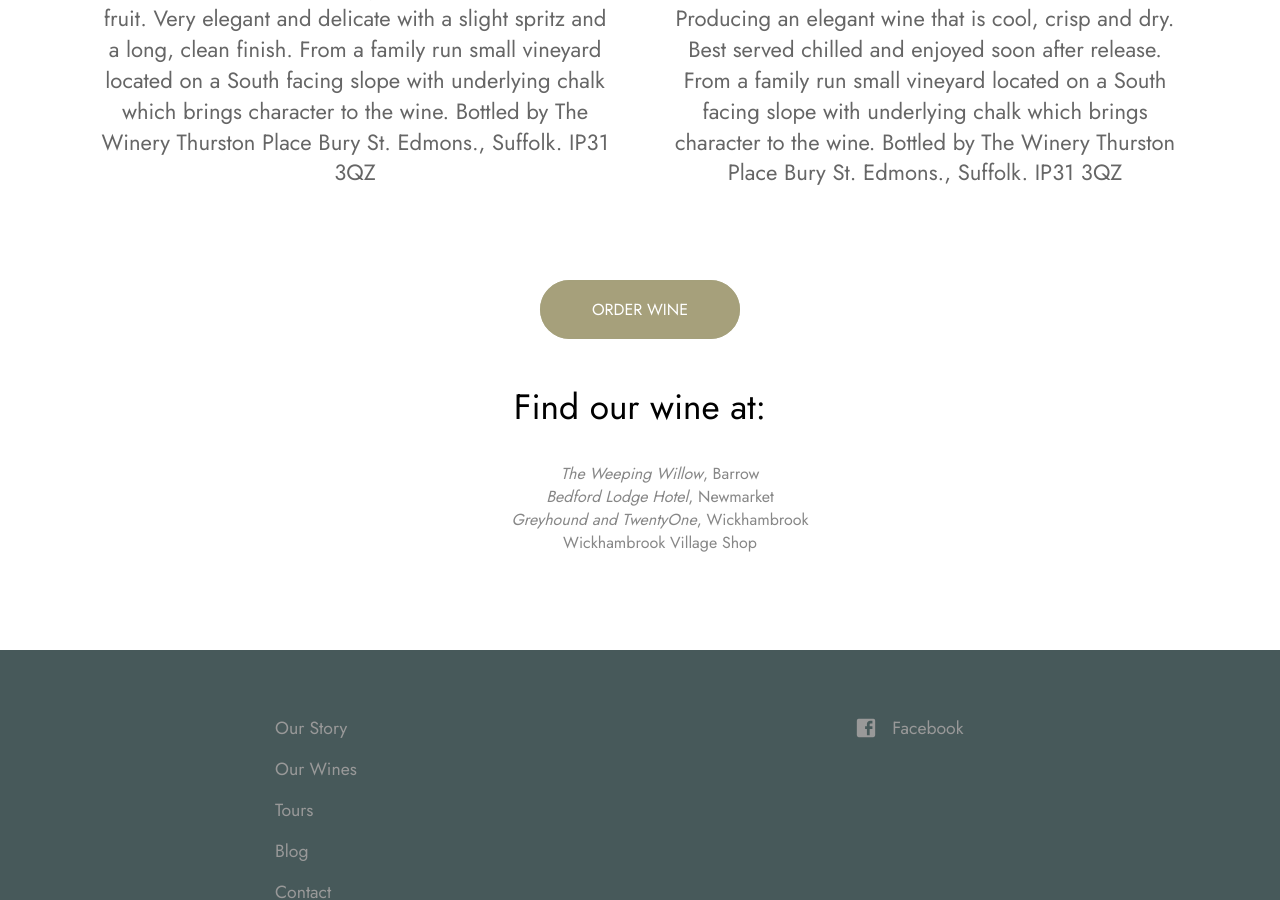
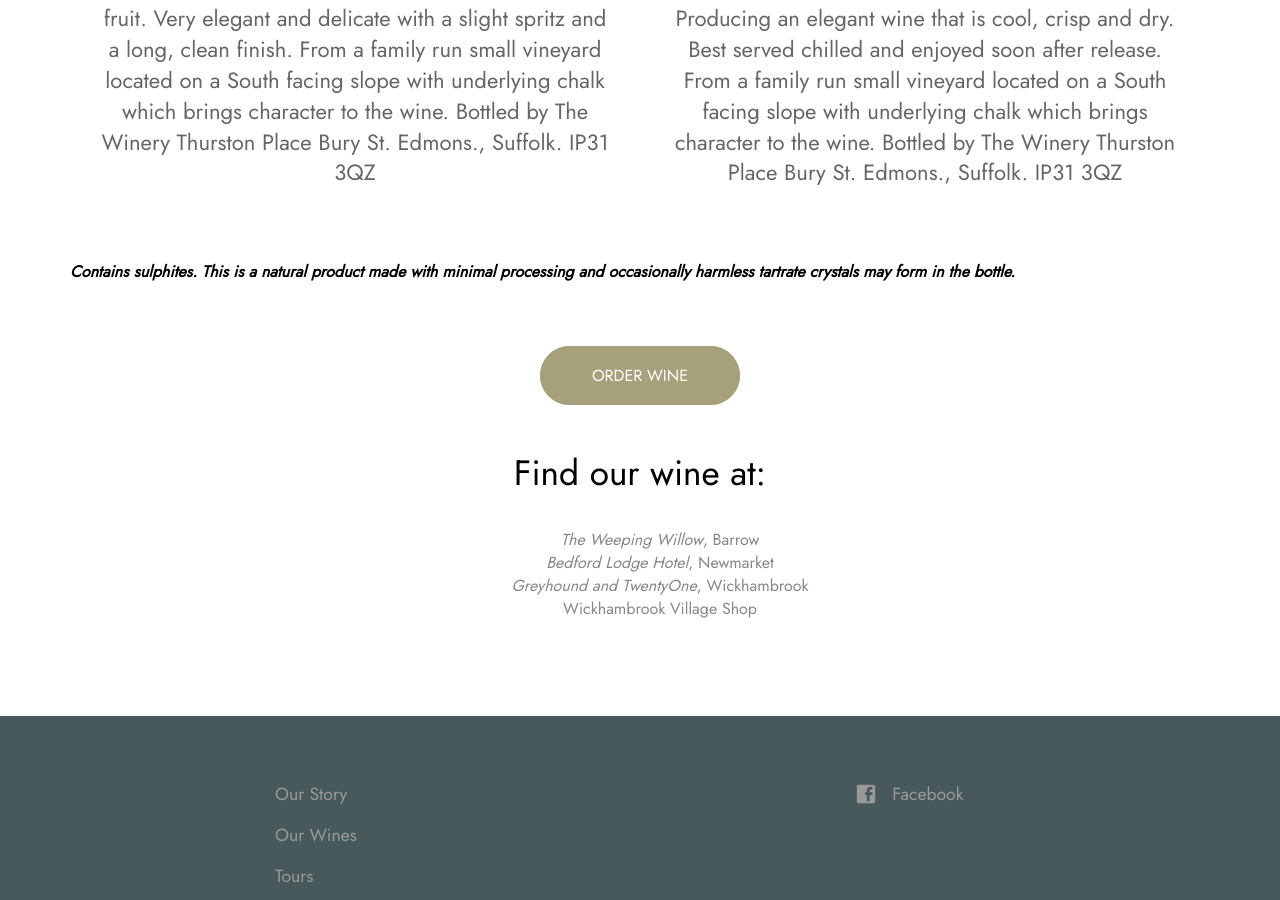
Before and after one commit to seblawson11/CoopersCroft, a Jekyll site: the page built from ourwines.html, in a window 1280 px wide and 900 px high, scrolled down 470 px. Built offline with Jekyll 4.4.1, drawn with Linux system fonts in a browser that asks for light colours.

Commit message:
ourwines

```diff
--- a/ourwines.html
+++ b/ourwines.html
@@ -37,6 +37,11 @@ description:
       </p>
     </div>
   </div>
+  <div class="sulphates-note">
+    <h4><i>Contains sulphites. This is a natural product made with
+minimal processing and occasionally harmless tartrate
+crystals may form in the bottle.</i></h4>
+  </div>
   <div class="checkout">
     <div class="cta button alt"><a href="">Order Wine</a></div>
   </div>
```
